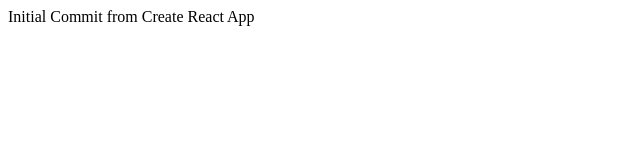
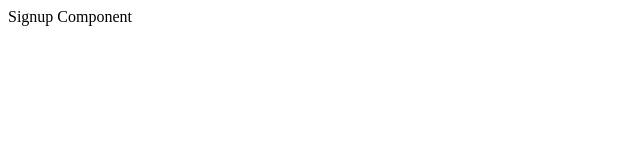
Before and after one commit to nurul3101/survey-planet, a React (Create React App) app in the folder frontend/: page / in a window 1280 px wide. Shown: the top 160 px of the page, without its empty margins (0-640 px from the left). Built offline with nearby package versions, Linux system fonts and the light colour scheme.

Commit message:
Configured Routes

```diff
--- a/frontend/package.json
+++ b/frontend/package.json
@@ -8,6 +8,7 @@
     "@testing-library/user-event": "^7.1.2",
     "react": "^16.13.1",
     "react-dom": "^16.13.1",
+    "react-router-dom": "^5.2.0",
     "react-scripts": "3.4.1"
   },
   "scripts": {
--- a/frontend/src/App.js
+++ b/frontend/src/App.js
@@ -1,7 +1,8 @@
 import React from 'react'
+import Routes from './route'
 
 function App() {
-  return <div className="App">Initial Commit from Create React App</div>
+  return <Routes />
 }
 
 export default App
--- /dev/null
+++ b/frontend/src/containers/signup/index.js
@@ -0,0 +1,7 @@
+import React from 'react'
+
+function Signup() {
+  return <div>Signup Component</div>
+}
+
+export default Signup
--- /dev/null
+++ b/frontend/src/route.js
@@ -0,0 +1,14 @@
+import React from 'react'
+import { BrowserRouter as Router, Switch, Route } from 'react-router-dom'
+
+import Signup from './containers/signup'
+
+export default () => {
+  return (
+    <Router>
+      <Switch>
+        <Route path="/" component={Signup} />
+      </Switch>
+    </Router>
+  )
+}
```
Also changed, not shown: frontend/src/containers/dashboard/index.js (added), 1 other file (tests, documents, lock files or other folders).
